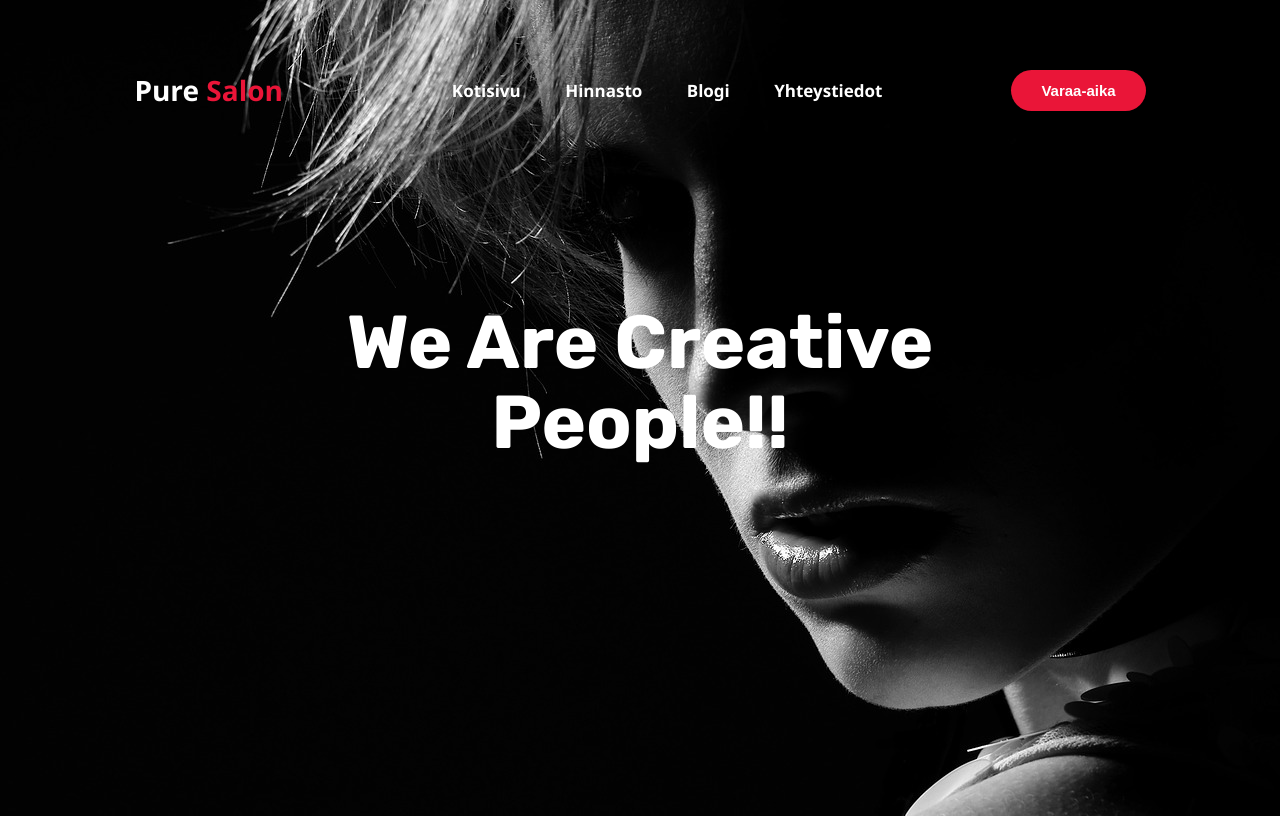
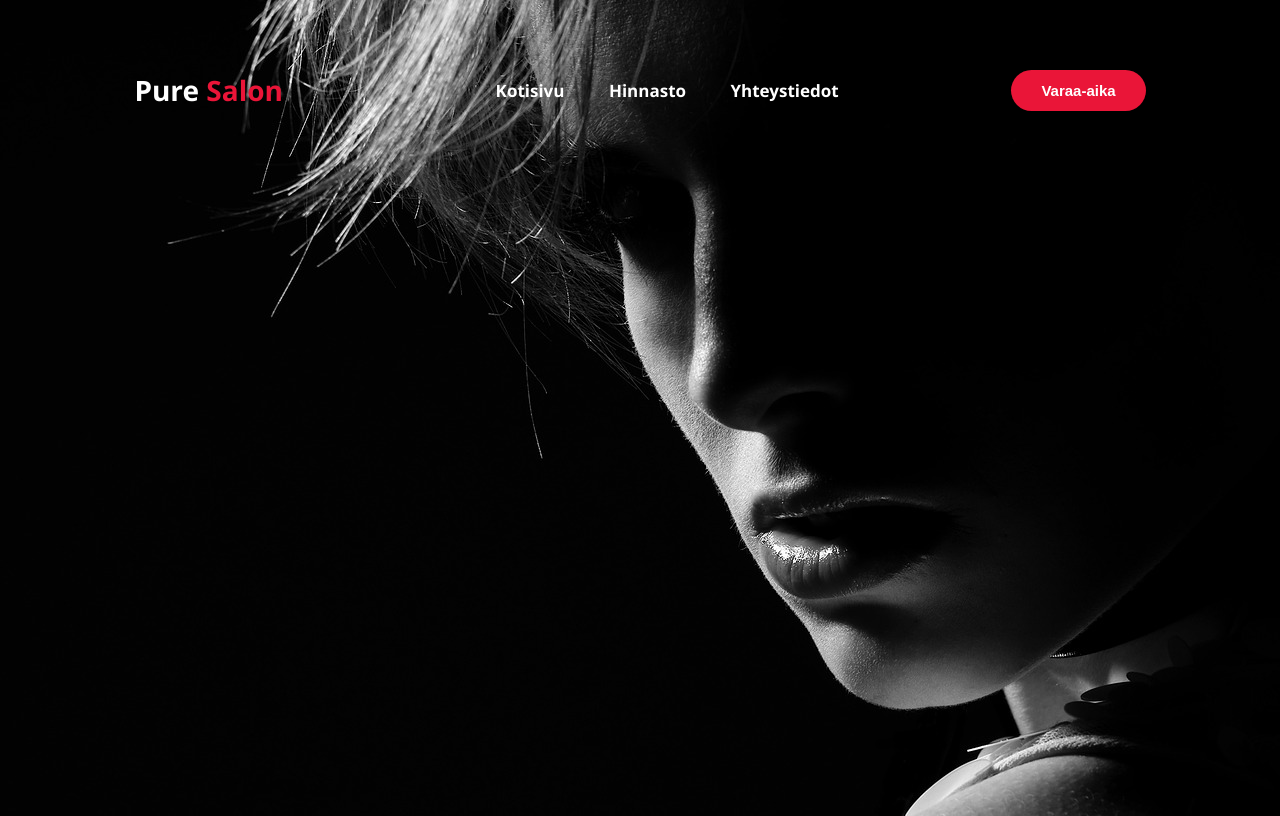
Before and after one commit to pirita14/pirita14.github.io, a plain HTML site: page hinnasto.html in a window 1280 px wide. Drawn offline with Linux system fonts and the light colour scheme.

Commit message:
test commit

```diff
--- a/hinnasto.html
+++ b/hinnasto.html
@@ -25,7 +25,6 @@
 <ul>
 <li><a href="kotisivu.html">Kotisivu</a></li>
 <li><a href="hinnasto.html">Hinnasto</a></li>
-<li><a href="blogi.html">Blogi</a></li>
 <li><a href="yhteystiedot.html">Yhteystiedot</a></li>
 
 </ul>
@@ -37,9 +36,6 @@
 </nav>
 
 
- <div class="main">
-  <h1>We Are Creative <br> People!!</h1>
-</div>
 
 
 </div>
```
Also changed, not shown: index.html (+0 -1 lines).
